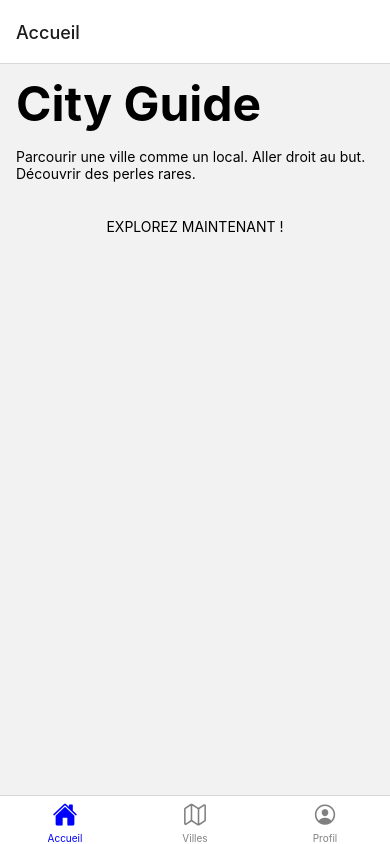
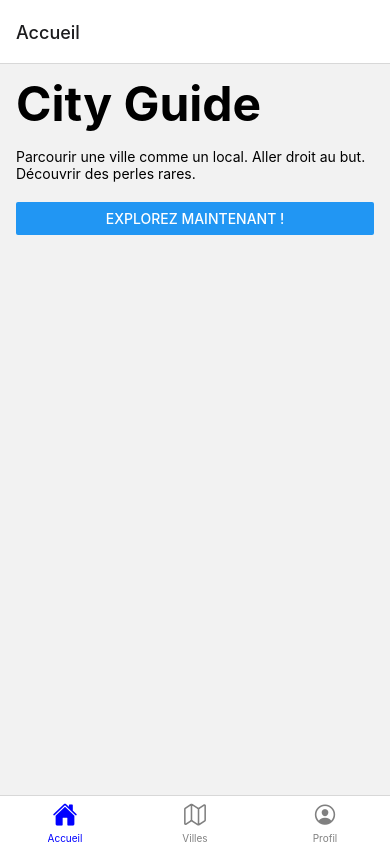
Before and after one commit to WildCodeSchool/2023-03-wns-keller-groupe3, a React Native app in the folder mobile-app/: screen / in a window 390 px wide. Built offline with nearby package versions, Linux system fonts and the light colour scheme.

Commit message:
Fix type problem

```diff
--- a/mobile-app/App.tsx
+++ b/mobile-app/App.tsx
@@ -1,17 +1,22 @@
 import React from "react";
-import { StatusBar } from "expo-status-bar";
-import { Text, View } from "react-native";
 import Ionicons from "@expo/vector-icons/Ionicons";
 import { NavigationContainer } from "@react-navigation/native";
 import { createBottomTabNavigator } from "@react-navigation/bottom-tabs";
 import HomeScreen from "./src/pages/Home";
 import CitiesScreen from "./src/pages/Cities";
 import UserScreen from "./src/pages/User";
+import { ApolloClient, ApolloProvider, InMemoryCache } from "@apollo/client";
+
+const client = new ApolloClient({
+  uri: "https://staging.keller3.wns.wilders.dev/graphql",
+  cache: new InMemoryCache(),
+});
 
 const Tab = createBottomTabNavigator();
 
 export default function App() {
   return (
+    <ApolloProvider client={client}>
       <NavigationContainer>
         <Tab.Navigator
           screenOptions={({ route }) => ({
@@ -36,5 +41,6 @@ export default function App() {
           <Tab.Screen name="Profil" component={UserScreen} />
         </Tab.Navigator>
       </NavigationContainer>
+    </ApolloProvider>
   );
 }
--- /dev/null
+++ b/mobile-app/src/navigation/types.tsx
@@ -0,0 +1,33 @@
+import type {
+  CompositeScreenProps,
+  NavigatorScreenParams,
+} from "@react-navigation/native";
+import type { StackScreenProps } from "@react-navigation/stack";
+import type { BottomTabScreenProps } from "@react-navigation/bottom-tabs";
+
+export type RootStackParamList = {
+  Home: NavigatorScreenParams<HomeTabParamList>;
+  PostDetails: { id: string };
+  NotFound: undefined;
+};
+
+export type RootStackScreenProps<T extends keyof RootStackParamList> =
+  StackScreenProps<RootStackParamList, T>;
+
+export type HomeTabParamList = {
+  Accueil: undefined;
+  Popular: undefined;
+  Latest: undefined;
+};
+
+export type HomeTabScreenProps<T extends keyof HomeTabParamList> =
+  CompositeScreenProps<
+    BottomTabScreenProps<HomeTabParamList, T>,
+    RootStackScreenProps<keyof RootStackParamList>
+  >;
+
+declare global {
+  namespace ReactNavigation {
+    interface RootParamList extends RootStackParamList {}
+  }
+}
--- a/mobile-app/src/pages/Home.tsx
+++ b/mobile-app/src/pages/Home.tsx
@@ -1,10 +1,10 @@
 import React from "react";
-import { Text, View, Pressable } from "react-native";
+import { Text, View, Pressable, Button } from "react-native";
+import type { HomeTabScreenProps } from "../navigation/types";
 import { NavigationContainer, RouteProp } from "@react-navigation/native";
 
-// Créez un type pour la stack de navigation
-
-function Home({ navigation }) {
+function Home({ navigation }: HomeTabScreenProps<"Accueil">) {
+  // TODO Trouver un type correct pour la prop navigation
   return (
     <View className="hero-content text-center text-neutral-content">
       <View className="max-w-2-xl text-base-content">
@@ -13,12 +13,10 @@ function Home({ navigation }) {
           Parcourir une ville comme un local. Aller droit au but. Découvrir des
           perles rares.
         </Text>
-        <Pressable
-          className="btn"
+        <Button
           onPress={() => navigation.navigate("Villes")}
-        >
-          <Text>Explorez maintenant !</Text>
-        </Pressable>
+          title="Explorez maintenant !"
+        />
       </View>
     </View>
   );
```
Also changed, not shown: mobile-app/package.json (+5 -4 lines), 1 other file (tests, documents, lock files or other folders). Lines whose indentation alone changed are shown as unchanged.
